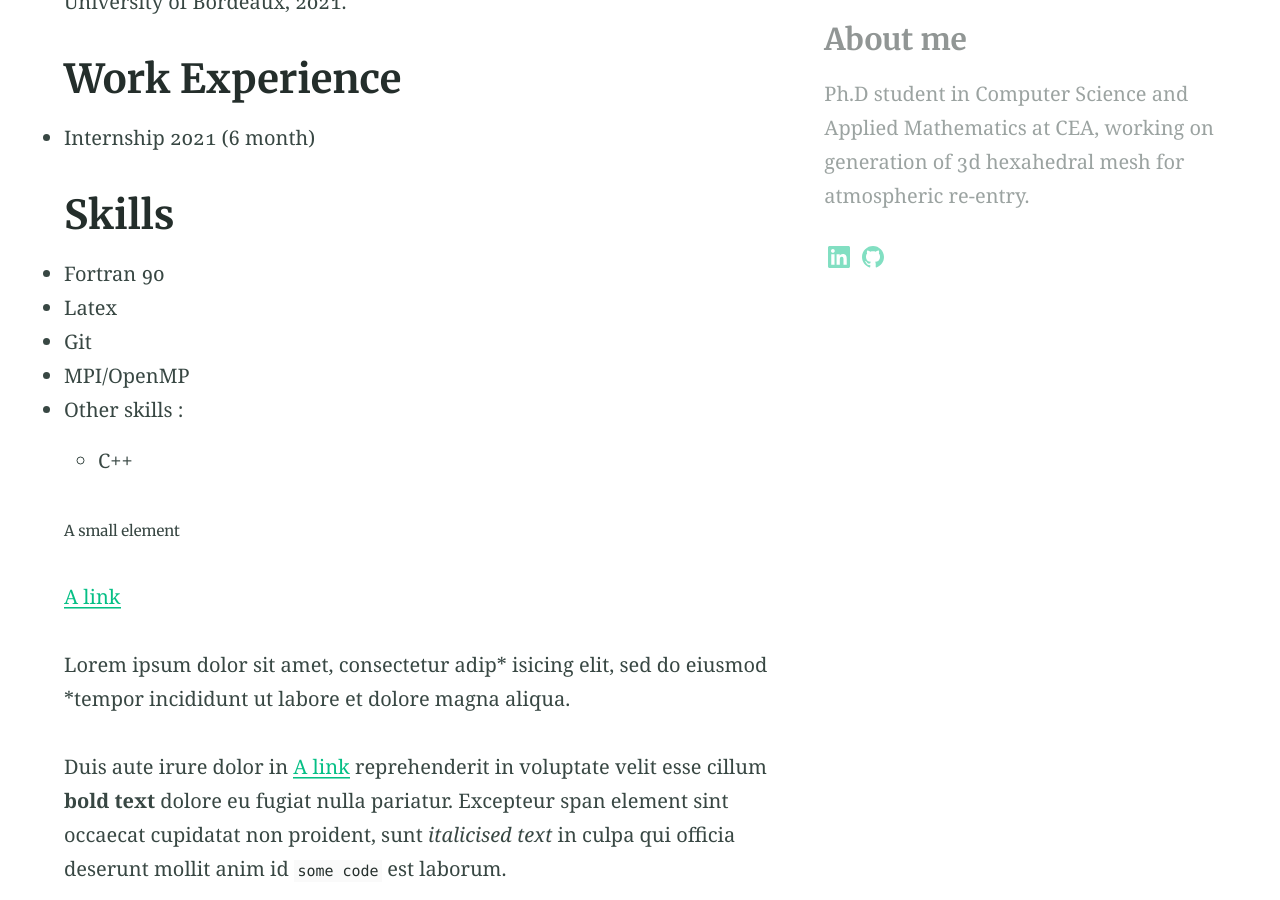
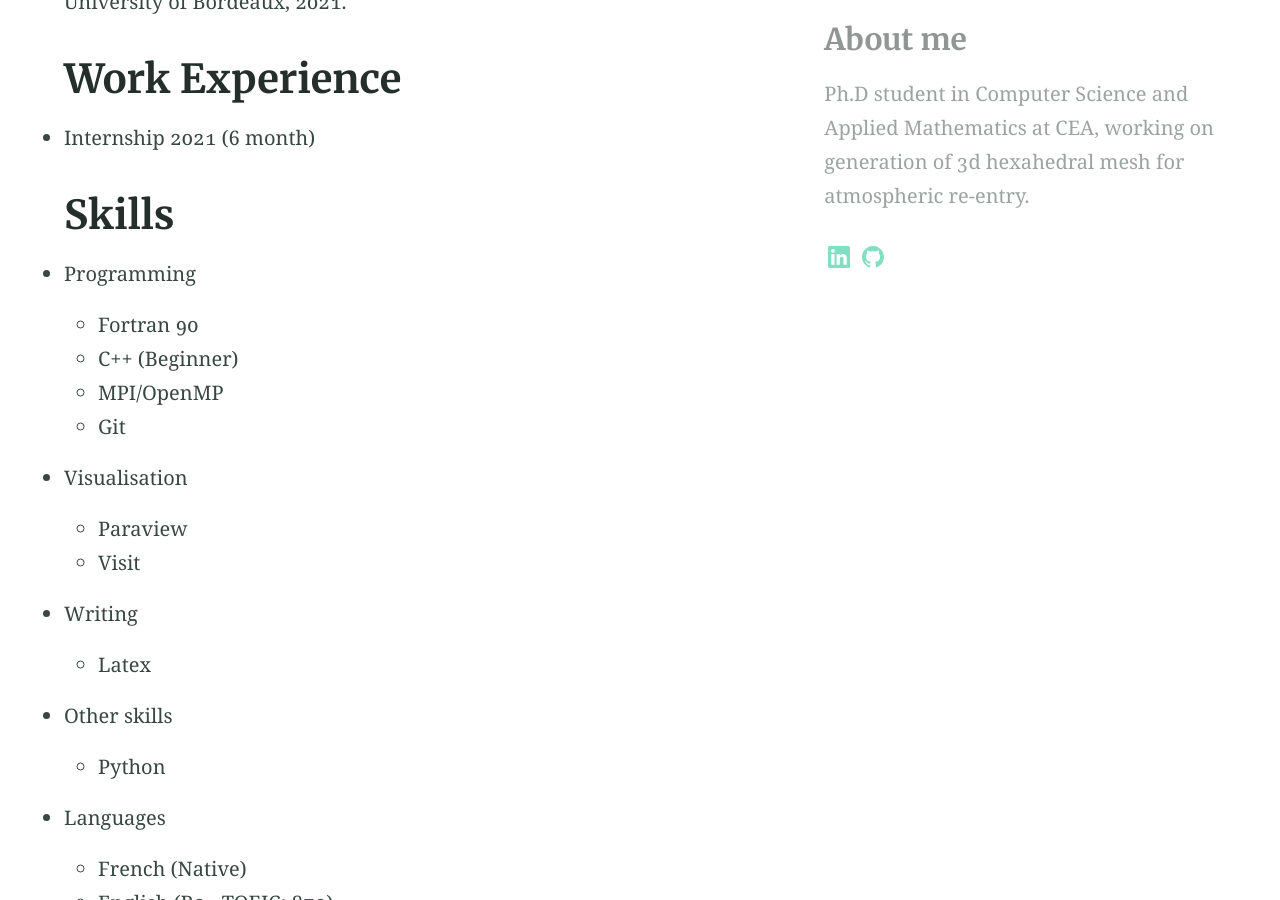
Before and after one commit to claireroche/claireroche.github.io, a Jekyll site: the page built from cv.md, in a window 1280 px wide and 900 px high, scrolled down 697 px. Built offline with Jekyll 4.4.1, drawn with Linux system fonts in a browser that asks for light colours; some of the changed text lies outside the part shown.

```diff
--- a/cv.md
+++ b/cv.md
@@ -19,12 +19,26 @@ aside: true
 
 # Skills
 
-* Fortran 90
-* Latex
-* Git
-* MPI/OpenMP
-* Other skills :
-  * C++
+* Programming
+  * Fortran 90
+  * C++ (Beginner)
+  * MPI/OpenMP
+  * Git
+
+* Visualisation
+  * Paraview
+  * Visit
+
+* Writing
+  * Latex
+
+* Other skills
+  * Python
+
+* Languages
+  * French (Native)
+  * English (B2 - TOEIC: 870)
+  * Spanish (Beginner)
 
 
 
```
